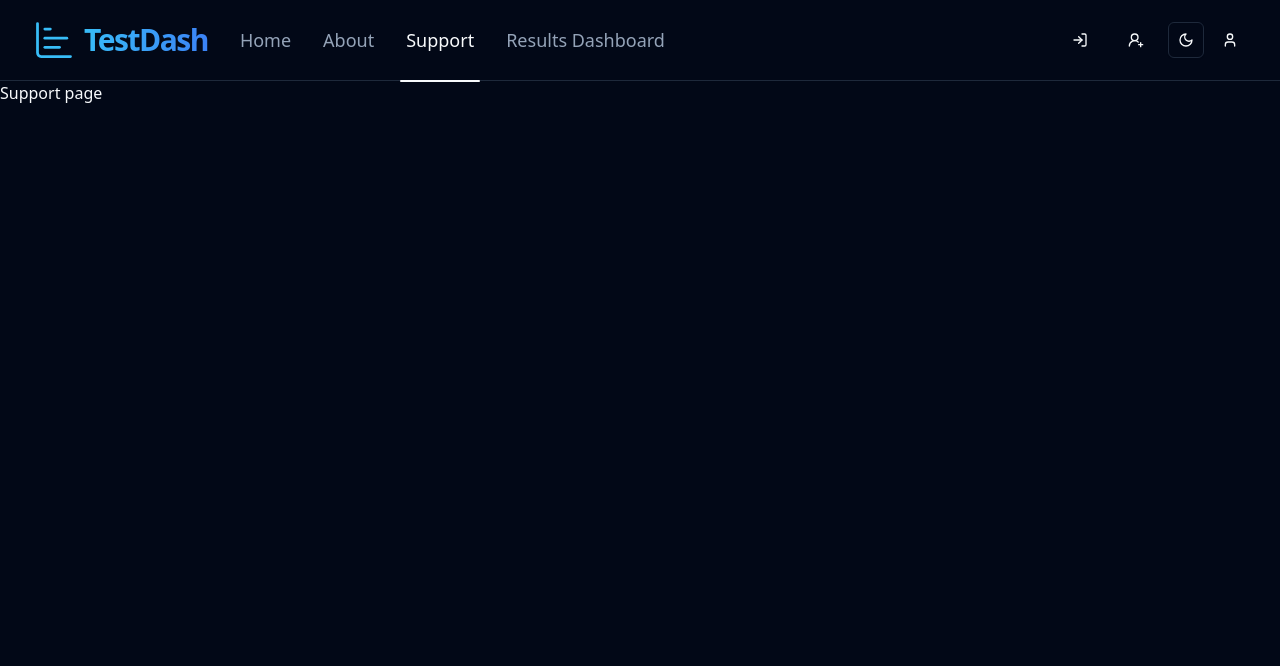
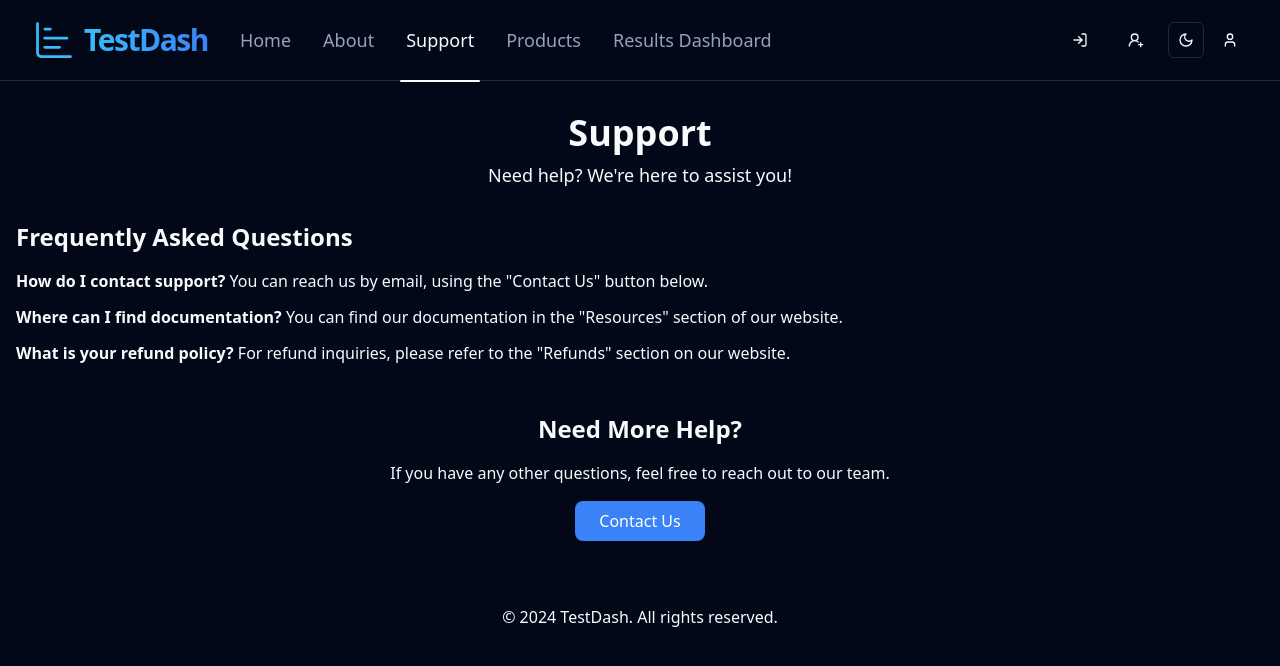
Before and after one commit to FaisalHossain19/Results_Presentation, a Next.js app in the folder next_js_frontend/: page /support in a window 1280 px wide. Shown: the top 666 px of the page. Built offline with nearby package versions, Linux system fonts and the light colour scheme.

Commit message:
add basic support page

```diff
--- a/next_js_frontend/src/app/about/page.tsx
+++ b/next_js_frontend/src/app/about/page.tsx
@@ -1,4 +1,3 @@
-import React from 'react';
 
 const AboutPage = () => {
     return (
--- /dev/null
+++ b/next_js_frontend/src/app/products/page.tsx
@@ -0,0 +1,8 @@
+export default function ProductsPage() {
+	return (
+		<div>
+			<h1>Products Page</h1>
+			<p>This is where our products will be displayed, we can show a list using /products/ GET command to fetch all of the products</p>
+		</div>
+	);
+}
--- a/next_js_frontend/src/app/support/page.tsx
+++ b/next_js_frontend/src/app/support/page.tsx
@@ -1,11 +1,50 @@
 "use client";
 
-import React from "react";
+const SupportPage = () => {
+    const handleContactClick = () => {
+        window.location.href = "mailto:support@domain.com";
+    };
 
-export default function SupportPage() {
-	return (
-		<>
-			<h1>Support page</h1>
-		</>
-	);
-}
+    return (
+        <div className="container mx-auto px-4 py-8">
+            {/* Header */}
+            <header className="mb-8 text-center">
+                <h1 className="text-4xl font-bold">Support</h1>
+                <p className="mt-2 text-lg">
+                    Need help? We're here to assist you!
+                </p>
+            </header>
+
+            {/* FAQ Section */}
+            <section className="mb-12">
+                <h2 className="text-2xl font-semibold">Frequently Asked Questions</h2>
+                <ul className="mt-4 space-y-3">
+                    <li><strong>How do I contact support?</strong> You can reach us by email, using the "Contact Us" button below.</li>
+                    <li><strong>Where can I find documentation?</strong> You can find our documentation in the "Resources" section of our website.</li>
+                    <li><strong>What is your refund policy?</strong> For refund inquiries, please refer to the "Refunds" section on our website.</li>
+                </ul>
+            </section>
+
+            {/* Contact Us Section */}
+            <section className="mb-12 text-center">
+                <h2 className="text-2xl font-semibold">Need More Help?</h2>
+                <p className="mt-4">
+                    If you have any other questions, feel free to reach out to our team.
+                </p>
+                <button
+                    onClick={handleContactClick}
+                    className="mt-4 bg-blue-500 text-white px-6 py-2 rounded-lg hover:bg-blue-600"
+                >
+                    Contact Us
+                </button>
+            </section>
+
+            {/* Footer Section */}
+            <footer className="mt-16 text-center">
+                <p>&copy; 2024 TestDash. All rights reserved.</p>
+            </footer>
+        </div>
+    );
+};
+
+export default SupportPage;
--- a/next_js_frontend/src/components/navbar.tsx
+++ b/next_js_frontend/src/components/navbar.tsx
@@ -23,6 +23,10 @@ const navList = [
 	{
 		label: 'Support',
 		link: '/support',
+	},
+	{
+		label: 'Products',
+		link: '/products',
 	},
 	{
 		label: 'Results Dashboard',
```
